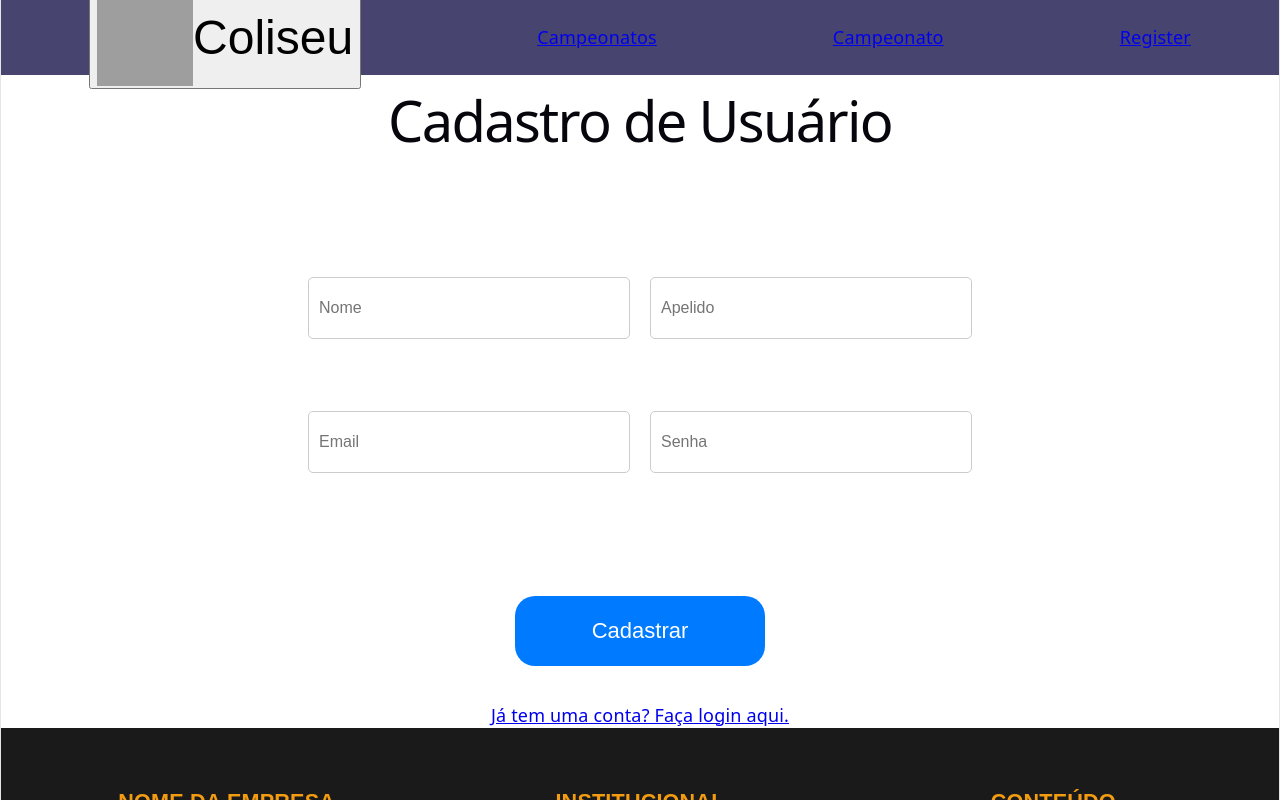
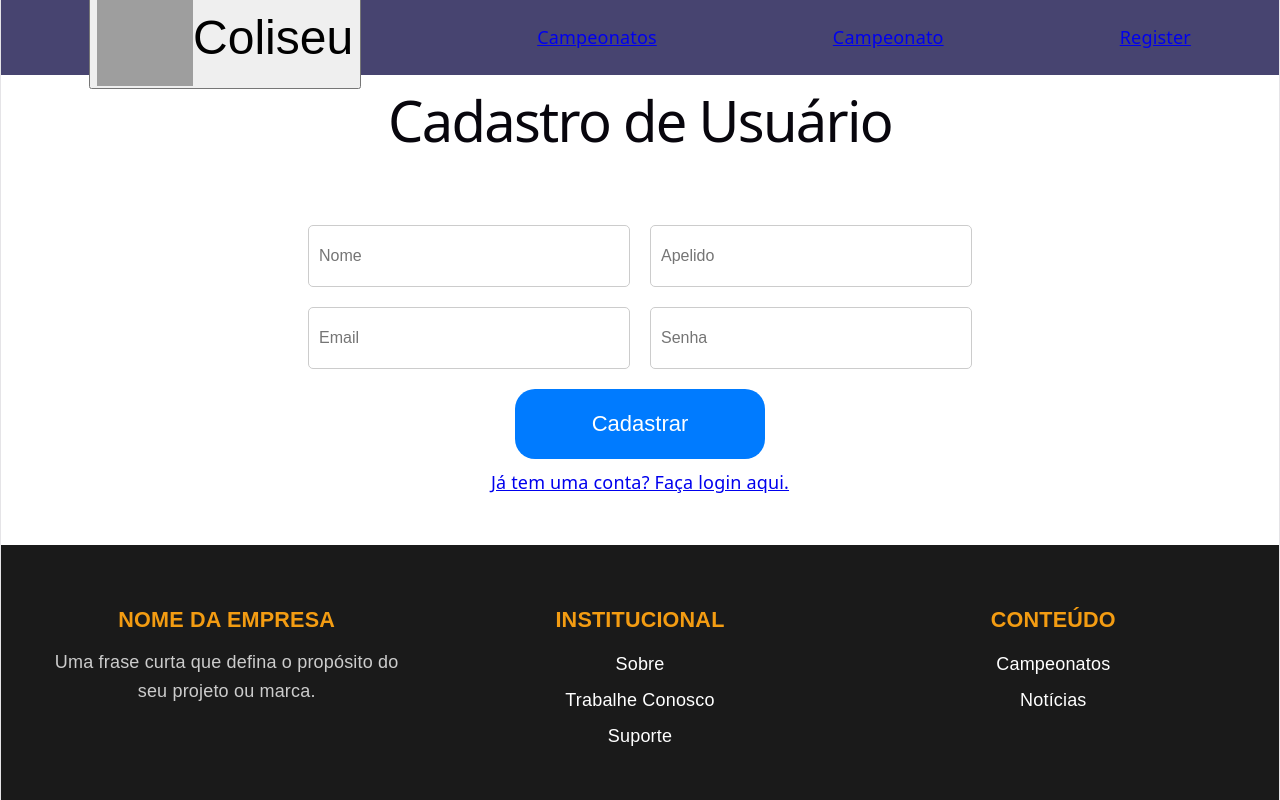
Before and after one commit to Daviferbox/Coliseu, a React (Vite) app: page /register in a window 1280 px wide. Shown: the top 800 px of the page. Built offline with nearby package versions, Linux system fonts and the light colour scheme; grey boxes are pictures that could not be loaded.

Commit message:
validação do formulario

```diff
--- a/src/pages/login.tsx/index.tsx
+++ b/src/pages/login.tsx/index.tsx
@@ -12,9 +12,17 @@ return (
 
             <h1>Login</h1>
             <div className="container_input">
+                <form action="registro">
+                    <label htmlFor="email"></label>
                     <input type="email" placeholder="Email" className="input_login" />
-            <input type="password" placeholder="Senha" className="input_login" /><br /><br />
+                    <label htmlFor="senha"></label>
+                    <input type="password" placeholder="Senha" className="input_login" /><br />
+                    <div className="login">
                         <button type="submit" className="button_login">Login</button><br />
+                    </div>
+                </form>
+
+
                 <Link to="/register">Não tem uma conta? Cadastre-se aqui.</Link>
             </div>
 
--- a/src/pages/register.tsx/index.tsx
+++ b/src/pages/register.tsx/index.tsx
@@ -1,25 +1,104 @@
+import { useState } from "react";
 import { Link } from "react-router-dom";
 import Footer from "../../components/Footer";
 import Header from "../../components/Header";
+import { mockUsers } from "../../data/mockData";
 import "../../style/register.css";
 
 function Register() {
+    const [formData, setFormData] = useState({
+        nome: "",
+        apelido: "",
+        email: "",
+        senha: ""
+    });
+    const [errors, setErrors] = useState({});
+    const [success, setSuccess] = useState(false);
+
+    const handleChange = (e) => {
+        const { name, value } = e.target;
+        setFormData({ ...formData, [name]: value });
+    };
+
+    const validate = () => {
+        const newErrors = {};
+        if (!formData.nome.trim()) newErrors.nome = "Nome é obrigatório.";
+        if (!formData.apelido.trim()) newErrors.apelido = "Apelido é obrigatório.";
+        else if (mockUsers.some(user => user.apelido === formData.apelido)) newErrors.apelido = "Apelido já está em uso.";
+        if (!formData.email.trim()) newErrors.email = "Email é obrigatório.";
+        else if (!/\S+@\S+\.\S+/.test(formData.email)) newErrors.email = "Email inválido.";
+        else if (mockUsers.some(user => user.email === formData.email)) newErrors.email = "Email já está em uso.";
+        if (!formData.senha.trim()) newErrors.senha = "Senha é obrigatória.";
+        else if (formData.senha.length < 6) newErrors.senha = "Senha deve ter pelo menos 6 caracteres.";
+        setErrors(newErrors);
+        return Object.keys(newErrors).length === 0;
+    };
+
+    const handleSubmit = (e) => {
+        e.preventDefault();
+        if (validate()) {
+            // Simular cadastro
+            setSuccess(true);
+            // Reset form
+            setFormData({ nome: "", apelido: "", email: "", senha: "" });
+        }
+    };
+
     return (
         <>
             <Header />
-        <div className="principal">
-            <h1>Cadastro de Usuário</h1><br /><br />
+            <h1>Cadastro de Usuário</h1>
             <div className="container_inputs">
                 <div className="container_input1">
-                    <input className="Nome" placeholder="Nome" />
-                    <input className="Apelido" placeholder="Apelido" />
-                </div><br /><br />
+                    <form onSubmit={handleSubmit}>
+                        <label htmlFor="nome"></label>
+                        <input
+                            type="text"
+                            name="nome"
+                            placeholder="Nome"
+                            value={formData.nome}
+                            onChange={handleChange}
+                        />
+                        {errors.nome && <p className="error">{errors.nome}</p>}
+
+                        <label htmlFor="apelido"></label>
+                        <input
+                            type="text"
+                            name="apelido"
+                            placeholder="Apelido"
+                            value={formData.apelido}
+                            onChange={handleChange}
+                        />
+                        {errors.apelido && <p className="error">{errors.apelido}</p>}
+
                         <div className="container_input2">
-                    <input className="Email" placeholder="Email" />
-                    <input className="Senha" placeholder="Senha" />
+                            <label htmlFor="email"></label>
+                            <input
+                                type="email"
+                                name="email"
+                                placeholder="Email"
+                                value={formData.email}
+                                onChange={handleChange}
+                            />
+                            {errors.email && <p className="error">{errors.email}</p>}
+
+                            <label htmlFor="senha"></label>
+                            <input
+                                type="password"
+                                name="senha"
+                                placeholder="Senha"
+                                value={formData.senha}
+                                onChange={handleChange}
+                            />
+                            {errors.senha && <p className="error">{errors.senha}</p>}
                         </div>
-            </div><br /><br />
-            <button className="cadastro">Cadastrar</button><br />
+
+                        <div className="entre">
+                            <button type="submit" className="cadastro">Cadastrar</button>
+                        </div>
+                    </form>
+                    {success && <p className="success">Cadastro realizado com sucesso!</p>}
+                </div>
                 <Link to="/login">Já tem uma conta? Faça login aqui.</Link>
                 <p></p>
             </div>
--- a/src/style/login.css
+++ b/src/style/login.css
@@ -39,3 +39,9 @@
     cursor: pointer;
     transform: scale(0.95);
 }
+
+.login{
+      display: flex;
+    align-items: center;
+    justify-content: center;
+}
--- a/src/style/register.css
+++ b/src/style/register.css
@@ -42,7 +42,19 @@ input:focus {
     box-shadow: 0 0 5px rgba(0, 123, 255, 0.5);
 }
 
-.cadastro{
+.error {
+    color: red;
+    font-size: 14px;
+    margin: 5px 0;
+}
+
+.success {
+    color: green;
+    font-size: 16px;
+    margin: 10px 0;
+}
+
+.cadastro {
     display: flex;
     width: 250px;
     height: 70px;
@@ -54,10 +66,8 @@ input:focus {
     background-color: #007bff;
     color: white;
     cursor: pointer;
-    transition: all 0.3s ease;
-    align-items: center;
     justify-content: center;
-    transition: all 0.3s ease;
+
 }
 
 .cadastro:hover {
@@ -70,3 +80,9 @@ input:focus {
     box-shadow: 0 0 5px rgba(0, 86, 179, 0.5);
     transform: scale(0.99);
 }
+
+.entre {
+    display: flex;
+    align-items: center;
+    justify-content: center;
+}
```
Lines whose indentation alone changed are shown as unchanged.
